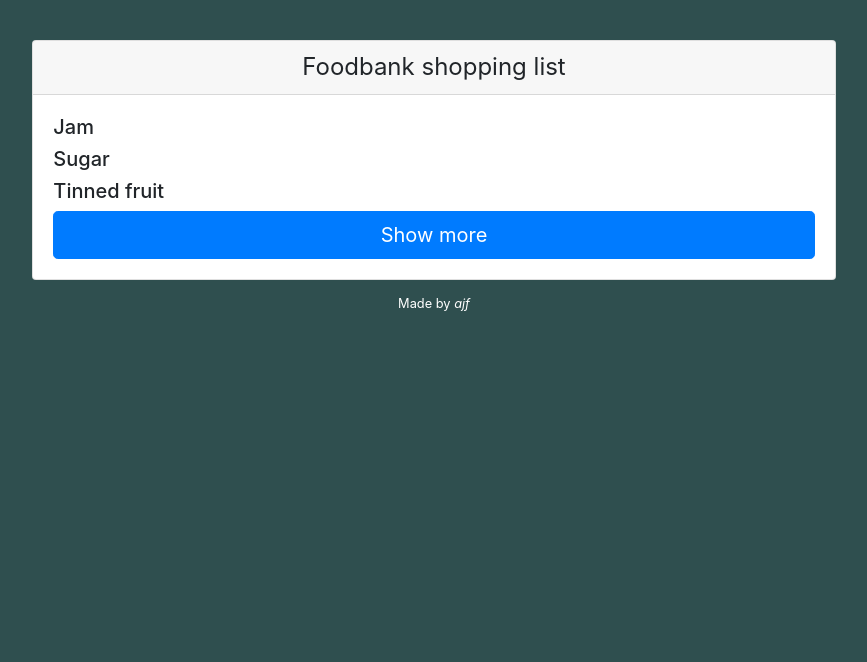
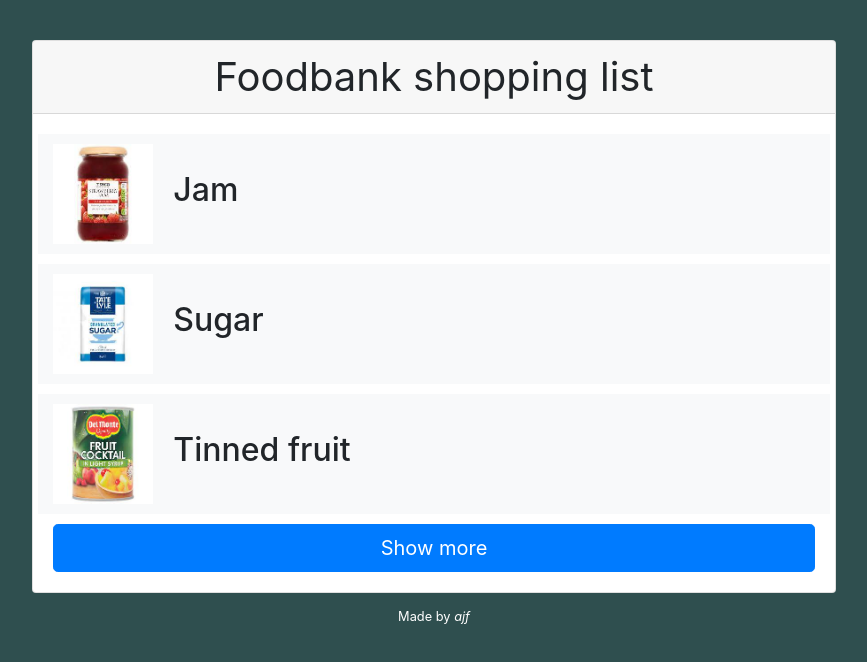
Before and after one commit to aflugge/foodbank, a plain HTML site: page index.html in a window 1280 px wide. Shown: the whole page, without its empty margins (206-1073 px from the left). Drawn offline with nearby package versions, Linux system fonts and the light colour scheme.

Commit message:
added images

```diff
--- a/index.html
+++ b/index.html
@@ -16,7 +16,7 @@
         <div class="container col-lg-8 card-deck text-left" id="wrap">
           <div class="card box-shadow">
             <div class="card-header text-center">
-              <h4 class="my-0 font-weight-normal">Foodbank shopping list</h4>
+              <h1 class="my-0 font-weight-normal">Foodbank shopping list</h1>
             </div>
             <div class="card-body">
 			<div id="shoppinglist">
@@ -67,9 +67,29 @@
       }
 
 	  function itemText(item) {
-		var element = document.createElement("h5");
-		element.innerText = item['name'];
-		document.getElementById("shoppinglist").appendChild(element);
+	    var nodeElem = document.createElement('div');
+		nodeElem.setAttribute('class','row bg-light text-left justify-content-center align-items-center');
+		nodeElem.setAttribute('style','min-height:120px');
+		var imageDiv = document.createElement('div');
+		imageDiv.setAttribute('class','col-1');
+		imageDiv.setAttribute('style','min-width:120px');
+		var imageElem = document.createElement('img');
+		imageElem.setAttribute('src','images/'+item['image']);
+		imageElem.setAttribute('height','100px');
+		imageElem.setAttribute('width','100px');
+		imageDiv.appendChild(imageElem);
+		var textDiv = document.createElement('div');
+		textDiv.setAttribute('class','col');
+		var textElem = document.createElement("h2");
+		textElem.innerText = item['name'];
+		textDiv.appendChild(textElem);
+		nodeElem.appendChild(imageDiv);
+		nodeElem.appendChild(textDiv);
+		document.getElementById("shoppinglist").appendChild(nodeElem);
+		var emptyRow = document.createElement('div');
+		emptyRow.setAttribute('class','row justify-content-center align-items-center');
+		emptyRow.setAttribute('style','min-height:10px');
+		document.getElementById("shoppinglist").appendChild(emptyRow);
 	  }
     </script>
 
--- a/shoppingList.js
+++ b/shoppingList.js
@@ -1,12 +1,12 @@
 neededItems = [
-  {'name':'Tinned meat', 'weight':100},
-  {'name':'Jam', 'weight':20},
-  {'name':'Coffee', 'weight':30},
-  {'name':'Tinned fruit', 'weight':50},
-  {'name':'Tinned deserts', 'weight':40},
-  {'name':'Sugar', 'weight':20},
-  {'name':'Long-life milk', 'weight':60},
-  {'name':'Biscuits', 'weight':10},
-  {'name':'Pasta, if you must', 'weight':0},
-  {'name':'Ok, tinned tomatoes', 'weight':0}
+  {'name':'Tinned meat', 'weight':100, 'image':'meat.jpg'},
+  {'name':'Jam', 'weight':20, 'image':'jam.jpg'},
+  {'name':'Coffee', 'weight':30, 'image':'coffee.jpg'},
+  {'name':'Tinned fruit', 'weight':50, 'image':'fruit.jpg'},
+  {'name':'Tinned deserts', 'weight':40, 'image':'dessert.jpg'},
+  {'name':'Sugar', 'weight':20, 'image':'sugar.jpg'},
+  {'name':'Long-life milk', 'weight':60, 'image':'milk.jpg'},
+  {'name':'Biscuits', 'weight':10, 'image':'biscuits.jpg'},
+  {'name':'Pasta, if you must', 'weight':0, 'image':'pasta.jpg'},
+  {'name':'Ok, tinned tomatoes', 'weight':0, 'image':'tomatoes.jpg'}
 ]
```
Also changed, not shown: images/biscuits.jpg (added), images/coffee.jpg (added), images/dessert.jpg (added), images/fruit.jpg (added), images/jam.jpg (added), images/meat.jpg (added), images/milk.jpg (added), images/pasta.jpg (added), images/sugar.jpg (added), images/tomatoes.jpg (added).
